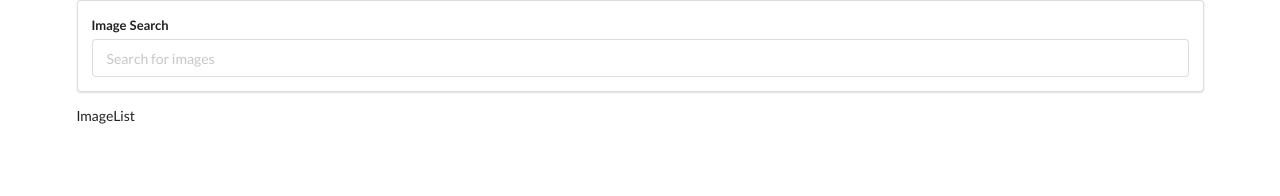
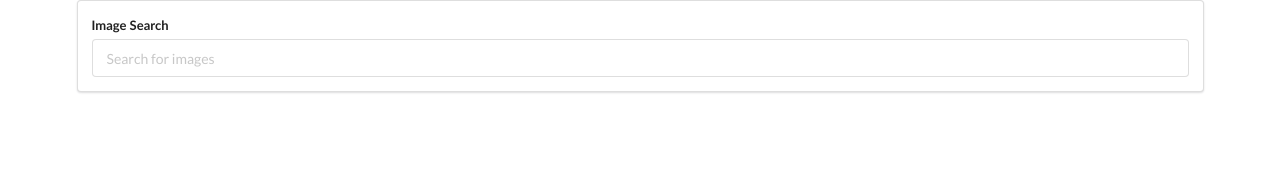
Before and after one commit to ErikSandvikSEA/Modern-React-with-Redux, a React (Create React App) app in the folder pics/: page / in a window 1280 px wide. Shown: the top 196 px of the page. Built offline with nearby package versions, Linux system fonts and the light colour scheme.

Commit message:
images rendering with keys

```diff
--- a/pics/src/components/ImageList.js
+++ b/pics/src/components/ImageList.js
@@ -3,9 +3,16 @@ import React from 'react'
 function ImageList(props) {
     const { images } = props
 
+    const imagesToRender = images.map(image =>{
+        const { urls, id, alt_description } = image
+        return (
+        <img key={id} src={urls.regular} alt={alt_description}/>
+        )
+    })
+
     return (
         <div>
-            ImageList
+            {imagesToRender}
         </div>
     )
 }
```
